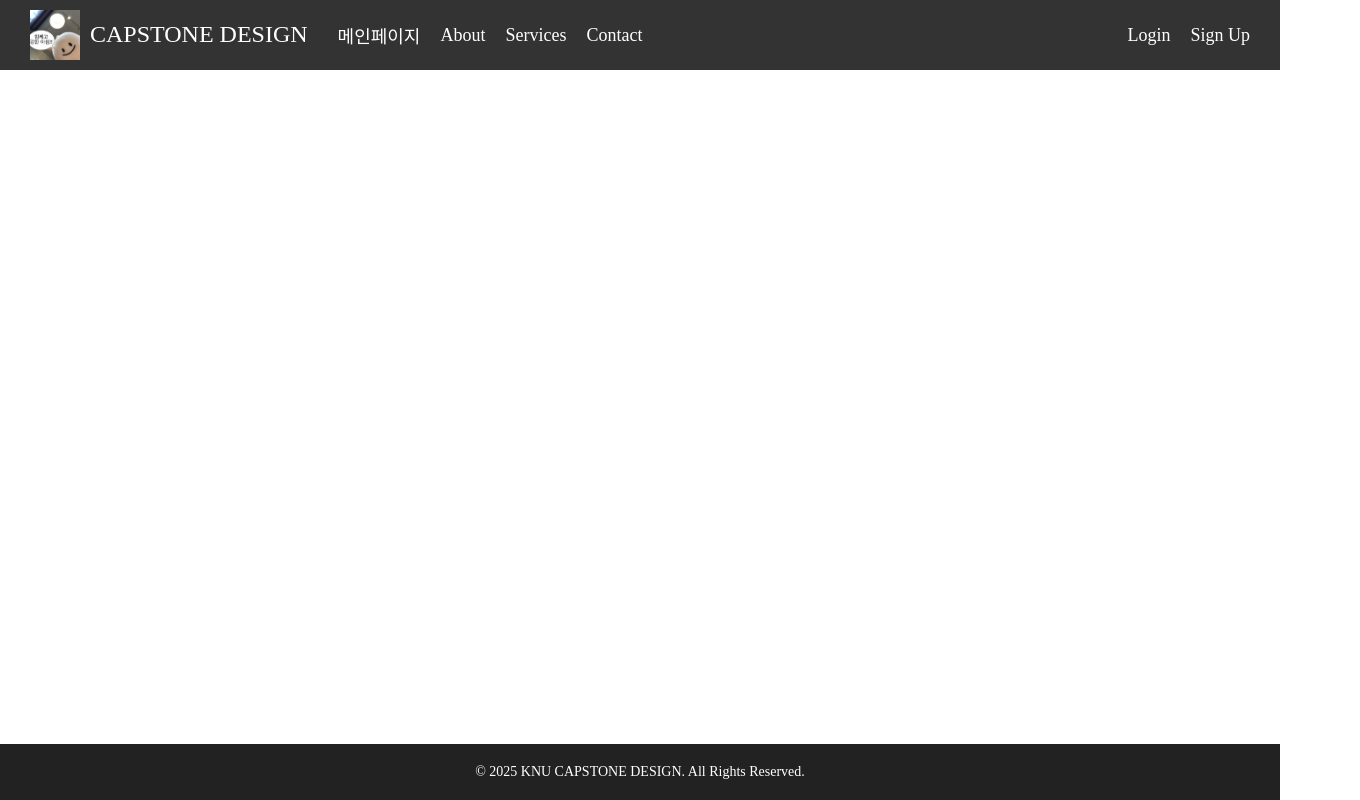
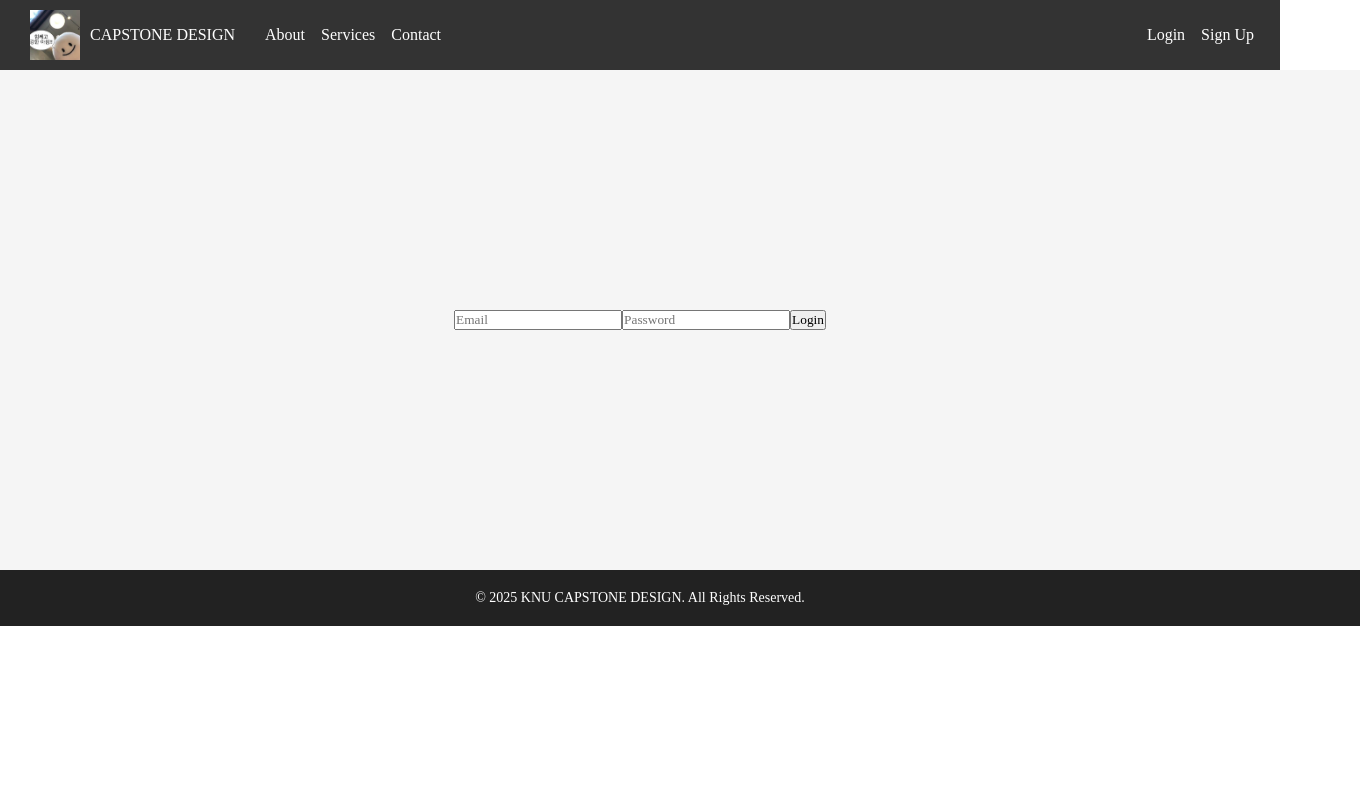
Before and after one commit to o11117/capstonedesign, a React (Vite) app: page /login in a window 1280 px wide. Shown: the whole page, 1360 px wide, since content can reach past the window. Built offline with nearby package versions, Linux system fonts and the light colour scheme; a web font is replaced by a local one.

Commit message:
Deploy: f8257501b64a47b9eb46e5a8558641c4dd5801f1

```diff
--- a/index.html
+++ b/index.html
@@ -2,7 +2,7 @@
 <html lang="ko" translate="no">
   <head>
     <meta charset="UTF-8" />
-    <link rel="stylesheet" href="/index.css" />
+    <link rel="stylesheet" href="/reset.css" />
     <link rel="icon" href="/favicon.jpeg" />
     <meta name="viewport" content="width=device-width, initial-scale=1.0" />
     <title>CAPSTONE DESIGN</title>
--- a/src/assets/Footer.module.css
+++ b/src/assets/Footer.module.css
@@ -5,8 +5,6 @@
   padding: 20px;
   margin: 0;
   width: 100%;
-  position: fixed;
-  bottom: 0;
 }
 
 .footerText {
--- /dev/null
+++ b/src/assets/LoginPage.module.css
@@ -0,0 +1,7 @@
+.loginContainer {
+  display: flex;
+  justify-content: center;
+  align-items: center;
+  height: 500px;
+  background-color: #f5f5f5;
+}
--- a/src/assets/Nav.module.css
+++ b/src/assets/Nav.module.css
@@ -6,8 +6,8 @@
 /* pc 화면일때 */
 @media screen and (min-width: 700px) {
   .navcontainer {
-    width: 100%;
-    height: 70px;
+  width: 100%;
+  height: 70px;
   }
 }
 
@@ -17,9 +17,21 @@
     width: 100%;
     height: 70px;
   }
+  .navList {
+  font-size: 0.5em;
+  display: none !important;
+  }
+  .navRight {
+    font-size: 0.5em;
+  }
 }
 
 .navcontainer {
+  position: fixed;
+  top: 0;
+  left: 0;
+  z-index: 1000;
+
   background-color: #333;
   padding: 10px;
   width: 100vw;
@@ -39,7 +51,7 @@
 
 .navTitle {
   color: white;
-  font-size: 24px;
+  font-size: 1em;
 }
 
 .logo{
@@ -55,20 +67,20 @@
 }
 
 .navItem {
-  margin-right: 20px;
+  margin-right: 1em;
 }
 
 .navRight {
   display: flex;
   margin-left: auto;
   list-style-type: none;
-  margin-right: 20px;
+  align-items: center;
 }
 
 .navLink {
   color: white;
   text-decoration: none;
-  font-size: 18px;
+  font-size: 1em;
 }
 
 .navLink:hover {
--- /dev/null
+++ b/src/assets/Routes.css
@@ -0,0 +1,3 @@
+.pages-container {
+  width: 1440px;
+}
--- a/src/assets/index.css
+++ b/src/assets/index.css
@@ -12,10 +12,14 @@
   padding: 0;
 }
 
+body{
+padding-top: 70px;
+}
+
 html, body {
   width: 100%;
   height: 100%;
-  overflow-x: hidden; /* 가로 스크롤 방지 */
+  /* overflow-x: hidden; */
 }
 
 /* PC 화면 (1024px 이상) */
--- a/src/components/Nav.tsx
+++ b/src/components/Nav.tsx
@@ -15,9 +15,6 @@ const Nav = () => {
 
       <ul className={styles.navList}>
         <li className={styles.navItem}>
-          <Link to="/" className={styles.navLink}>메인페이지</Link>
-        </li>
-        <li className={styles.navItem}>
           <Link to="/about" className={styles.navLink}>About</Link>
         </li>
         <li className={styles.navItem}>
@@ -31,7 +28,7 @@ const Nav = () => {
         <li className={styles.navItem}>
           <Link to="/login" className={styles.navLink}>Login</Link>
         </li>
-        <li className={styles.nav}>
+        <li className={styles.navItem}>
           <Link to="/signup" className={styles.navLink}>Sign Up</Link>
         </li>
         </ul>
--- a/src/pages/LoginPage.tsx
+++ b/src/pages/LoginPage.tsx
@@ -1,6 +1,7 @@
 // src/pages/LoginPage.tsx
 import React, { useState } from 'react'
 import { useAuthStore } from '../store/useAuthStore'
+import styles from '../assets/LoginPage.module.css'
 
 const LoginPage = () => {
   const [email, setEmail] = useState('')
@@ -15,9 +16,11 @@ const LoginPage = () => {
 
   return (
     <form onSubmit={handleSubmit}>
+      <div className={styles.loginContainer}>
       <input type="email" value={email} onChange={(e) => setEmail(e.target.value)} placeholder="Email" />
       <input type="password" value={password} onChange={(e) => setPassword(e.target.value)} placeholder="Password" />
       <button type="submit">Login</button>
+      </div>
     </form>
   )
 }
--- a/src/routes/Routes.tsx
+++ b/src/routes/Routes.tsx
@@ -3,6 +3,8 @@ import { BrowserRouter, Routes, Route } from 'react-router-dom'
 import MainPage from '../pages/MainPage'
 import Nav from '../components/Nav'
 import Footer from '../components/Footer'
+import LoginPage from '../pages/LoginPage'
+import '../assets/Routes.css'
 
 const Router = () => {
   React.useEffect(() => {
@@ -11,14 +13,20 @@ const Router = () => {
 
   return (
     <BrowserRouter>
+    <div className='pages-container'>
       <Nav />
       <Routes>
         <Route
         path="/"
         element={<MainPage />}
         />
+        <Route
+        path='/login'
+        element={<LoginPage />}
+        />
       </Routes>
       <Footer />
+      </div>
     </BrowserRouter>
   )
 }
```
